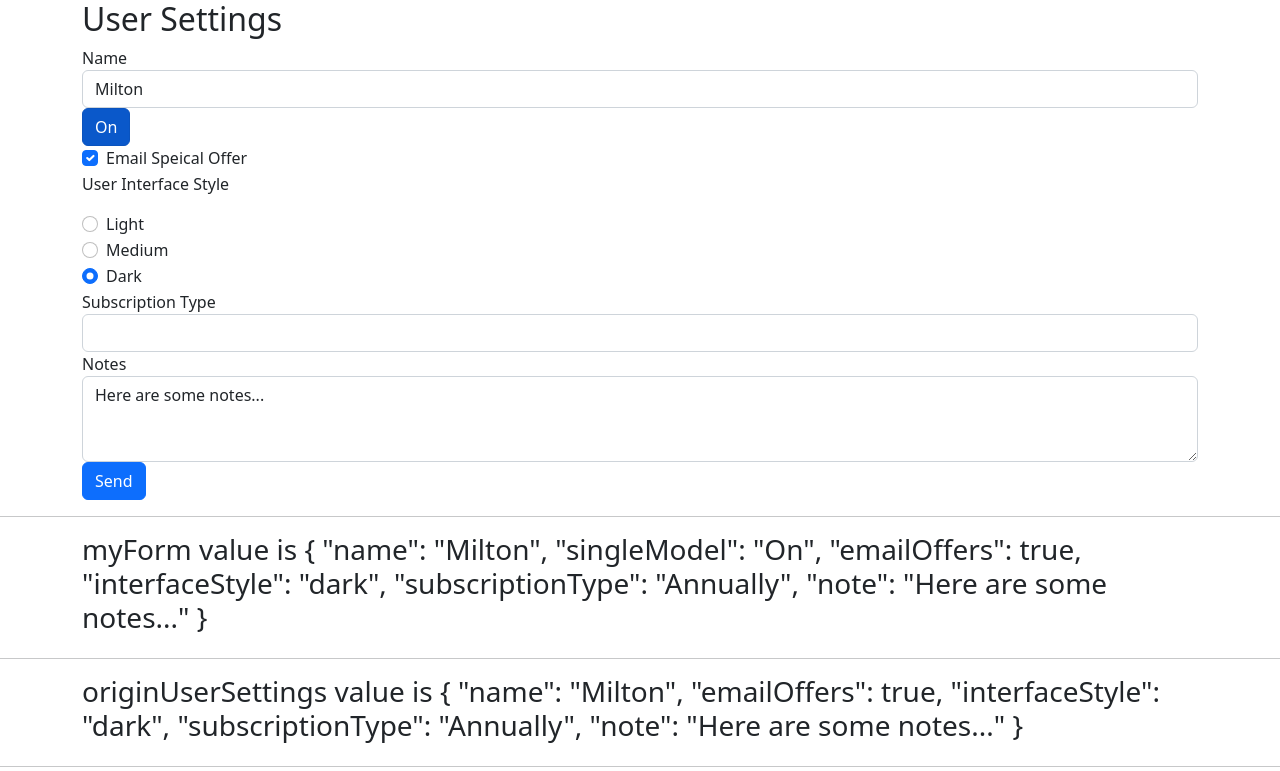
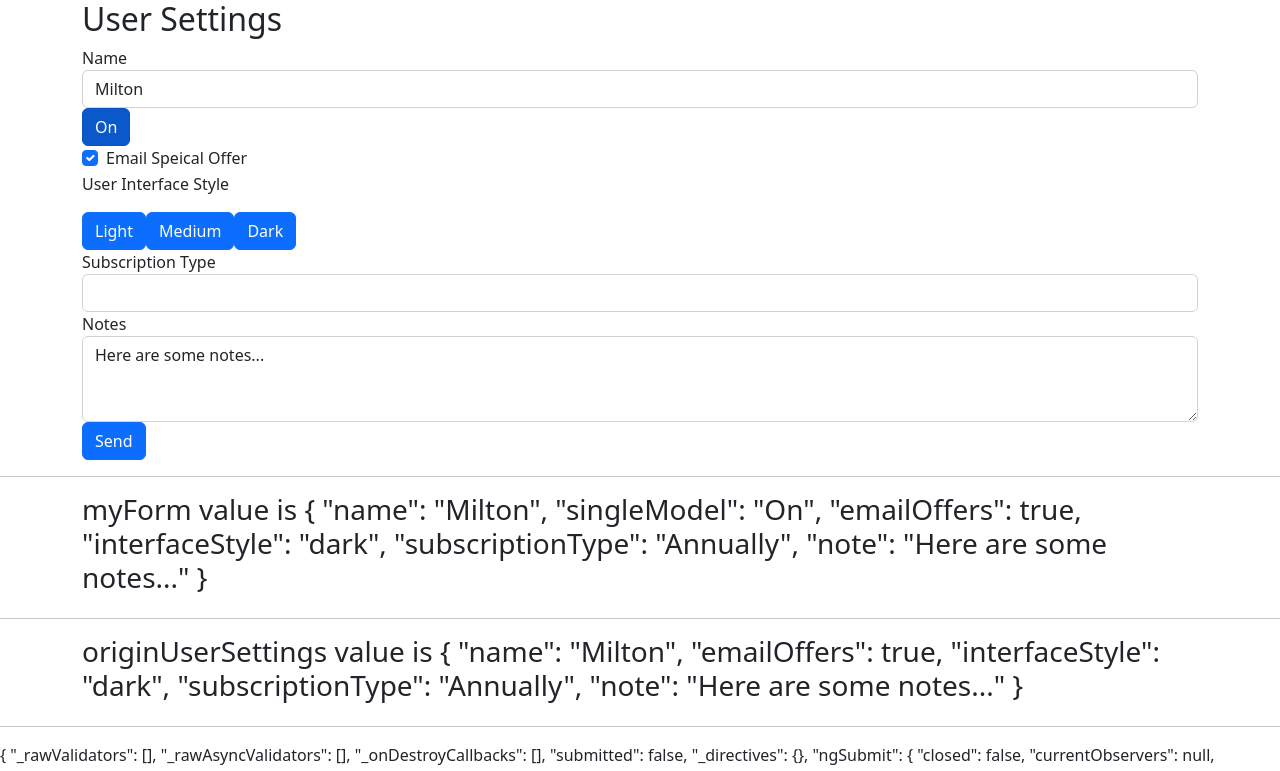
Before and after one commit to foureverhh/PluralSightTemplateDrivenFormAngular, an Angular app: page / in a window 1280 px wide. Shown: the top 771 px of the page. Built offline with nearby package versions, Linux system fonts and the light colour scheme.

Commit message:
nice looking radio button

```diff
--- a/src/app/user-settings-form/user-settings-form.component.html
+++ b/src/app/user-settings-form/user-settings-form.component.html
@@ -43,6 +43,13 @@
         </div>
         <p>User Interface Style</p>
         <div class="form-group">
+          <label class="btn btn-primary" [(ngModel)]="userSettings.interfaceStyle" name="interfaceStyle"
+                 btnRadio="Light" tabindex="0" role="button">Light</label>
+          <label class="btn btn-primary" [(ngModel)]="userSettings.interfaceStyle" name="interfaceStyle"
+                 btnRadio="Medium" tabindex="0" role="button">Medium</label>
+          <label class="btn btn-primary" [(ngModel)]="userSettings.interfaceStyle" name="interfaceStyle"
+                 btnRadio="Dark" tabindex="0" role="button">Dark</label>
+          <!--
             <div class="form-check" required>
                 <input type="radio" name="interfaceStyle" class="form-check-input" id="lightInterface" value="light" checked [(ngModel)]="userSettings.interfaceStyle">
                 <label for="lightInterface" class="form-check-label">Light</label>
@@ -55,6 +62,7 @@
                 <input type="radio" name="interfaceStyle" class="form-check-input" id="darkInterface" value="dark" [(ngModel)]="userSettings.interfaceStyle">
                 <label for="darkInterface" class="form-check-label">Dark</label>
             </div>
+            -->
         </div>
         <div class="form-group">
             <label for="subscriptionType">Subscription Type</label>
```
